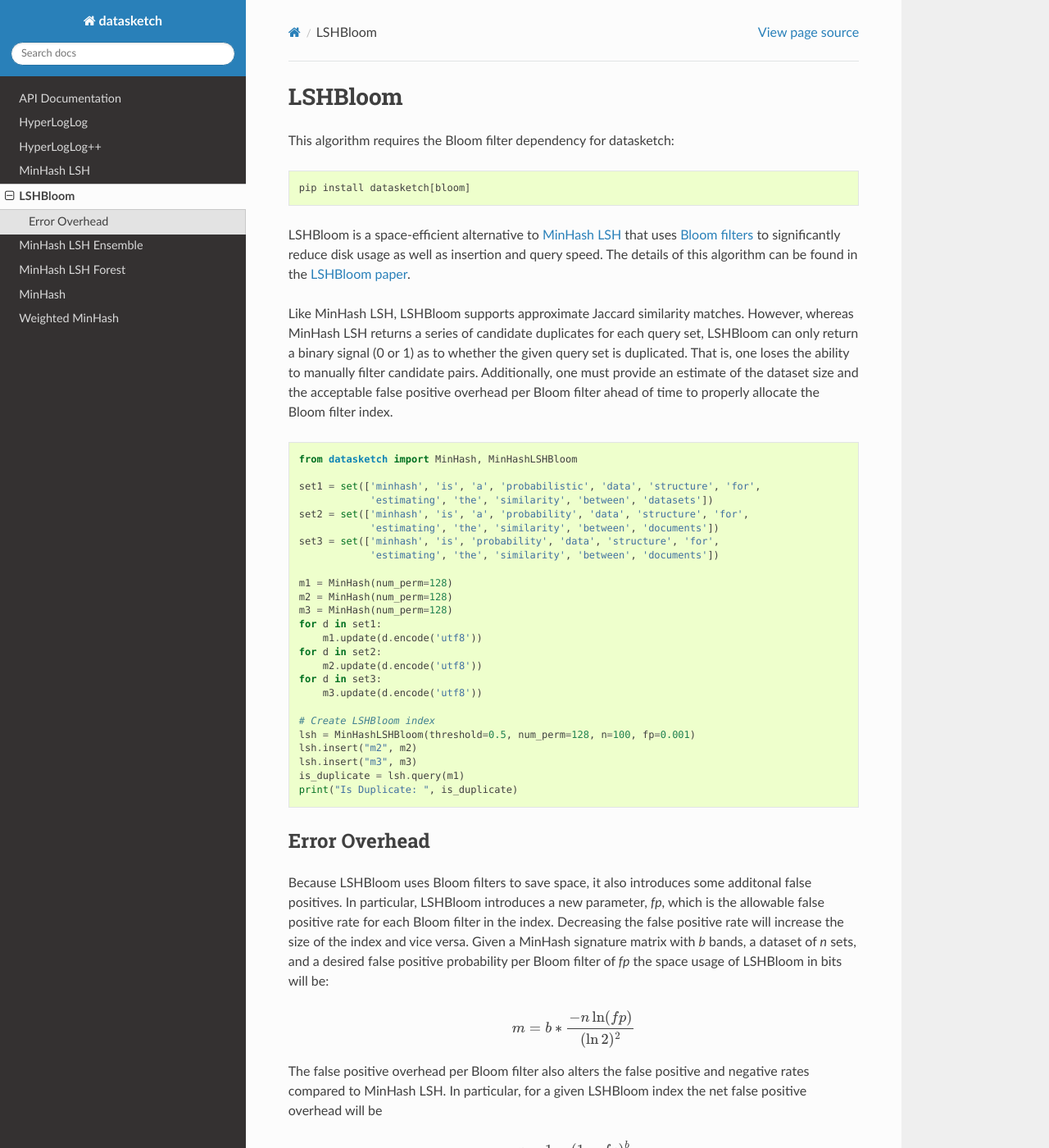
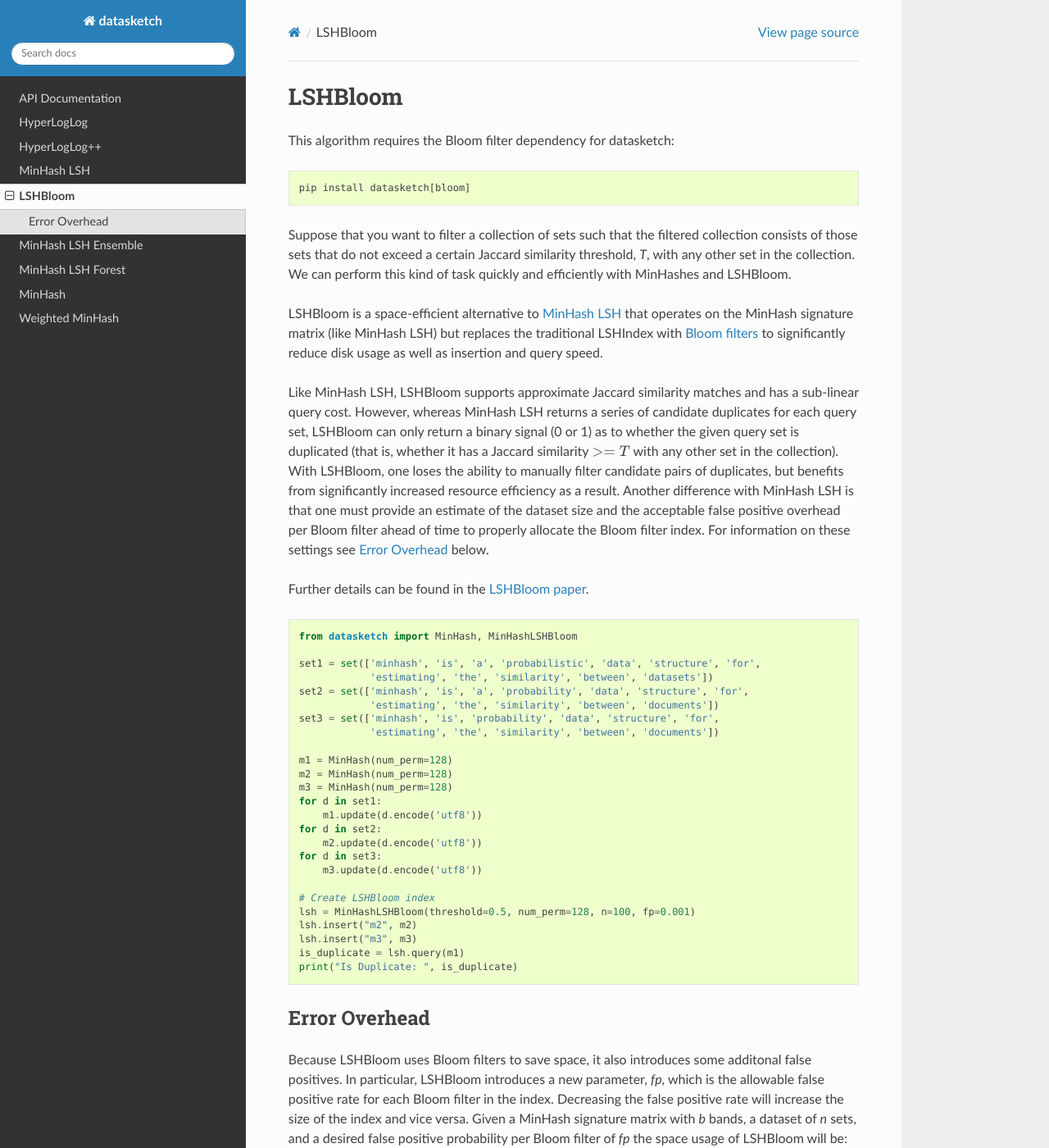
Before and after one commit to ekzhu/datasketch, a Sphinx documentation site: the page built from docs/lshbloom.rst, in a window 1280 px wide and 1400 px high. Shown: the whole window at 82% size. Built offline with Sphinx 7.4.7 and the Read the Docs theme 3.1.0, drawn with Linux system fonts in a browser that asks for light colours; some of the changed text lies outside the part shown.

Commit message:
update lshbloom docs

```diff
--- a/docs/lshbloom.rst
+++ b/docs/lshbloom.rst
@@ -9,16 +9,26 @@
 
     pip install datasketch[bloom]
 
-LSHBloom is a space-efficient alternative to :ref:`minhash_lsh` that uses `Bloom filters <https://en.wikipedia.org/wiki/Bloom_filter>`__
-to significantly reduce disk usage as well as insertion and query speed. The details
-of this algorithm can be found in the `LSHBloom paper <https://arxiv.org/abs/2411.04257>`__.
+Suppose that you want to filter a collection of sets such that the filtered collection consists of those
+sets that do not exceed a certain Jaccard similarity threshold, *T*, with any other set in the collection.
+We can perform this kind of task quickly and efficiently with MinHashes and LSHBloom.
 
-Like MinHash LSH, LSHBloom supports approximate Jaccard similarity matches. However,
+LSHBloom is a space-efficient alternative to :ref:`minhash_lsh` that operates on the MinHash signature matrix
+(like MinHash LSH) but replaces the traditional LSHIndex with `Bloom filters <https://en.wikipedia.org/wiki/Bloom_filter>`__
+to significantly reduce disk usage as well as insertion and query speed.
+
+Like MinHash LSH, LSHBloom supports approximate Jaccard similarity matches and has a sub-linear query cost. However,
 whereas MinHash LSH returns a series of candidate duplicates for each query set, LSHBloom
-can only return a binary signal (0 or 1) as to whether the given query set is duplicated.
-That is, one loses the ability to manually filter candidate pairs. Additionally, one must
+can only return a binary signal (0 or 1) as to whether the given query set is duplicated (that is,
+whether it has a Jaccard similarity :math:`>= T` with any other set in the collection).
+With LSHBloom, one loses the ability to manually filter candidate pairs of duplicates, but benefits from
+significantly increased resource efficiency as a result. Another difference with MinHash LSH is that one must
 provide an estimate of the dataset size and the acceptable false positive overhead per Bloom filter
-ahead of time to properly allocate the Bloom filter index.
+ahead of time to properly allocate the Bloom filter index. For information on these settings see :ref:`bloom-error`
+below.
+
+Further details can be found in the `LSHBloom paper <https://arxiv.org/abs/2411.04257>`__.
+
 
 .. code:: python
 
@@ -48,6 +58,7 @@
         is_duplicate = lsh.query(m1)
         print("Is Duplicate: ", is_duplicate)
 
+.. _bloom-error:
 Error Overhead
 -----------
 
@@ -70,9 +81,9 @@
 For MinHash LSH, the false positive and false negative rates respectively are:
 
 .. math::
-    FP = \int_{0}^{T} 1 - (1 - t^r)^b dt
+    FP_{MinHash} = \int_{0}^{T} 1 - (1 - t^r)^b dt
     \\
-    FN = \int_{T}^{1} 1 - (1 - (1 - t^r)^b) dt
+    FN_{MinHash} = \int_{T}^{1} 1 - (1 - (1 - t^r)^b) dt
 
 Where *T* is the Jaccard similarity threshold, *b* is the number of bands in the MinHash signature matrix,
 and *r* is the band size.
@@ -80,9 +91,9 @@
 The effective false positive and false negative rates for LSHBloom are then:
 
 .. math::
-    FP_{bloom} = FP + (1 - FP) * p
+    FP_{Bloom} = FP_{MinHash} + (1 - FP_{MinHash}) * p
     \\
-    FN_{bloom} = (1 - p) * FN
+    FN_{Bloom} = (1 - p) * FN_{MinHash}
 
 So LSHBloom will slightly increase the false positive rate and slightly decrease the false negative rate,
 depending on the value of p.
```
Also changed, not shown: other parts of docs/lshbloom.rst (+2 -2 lines).
